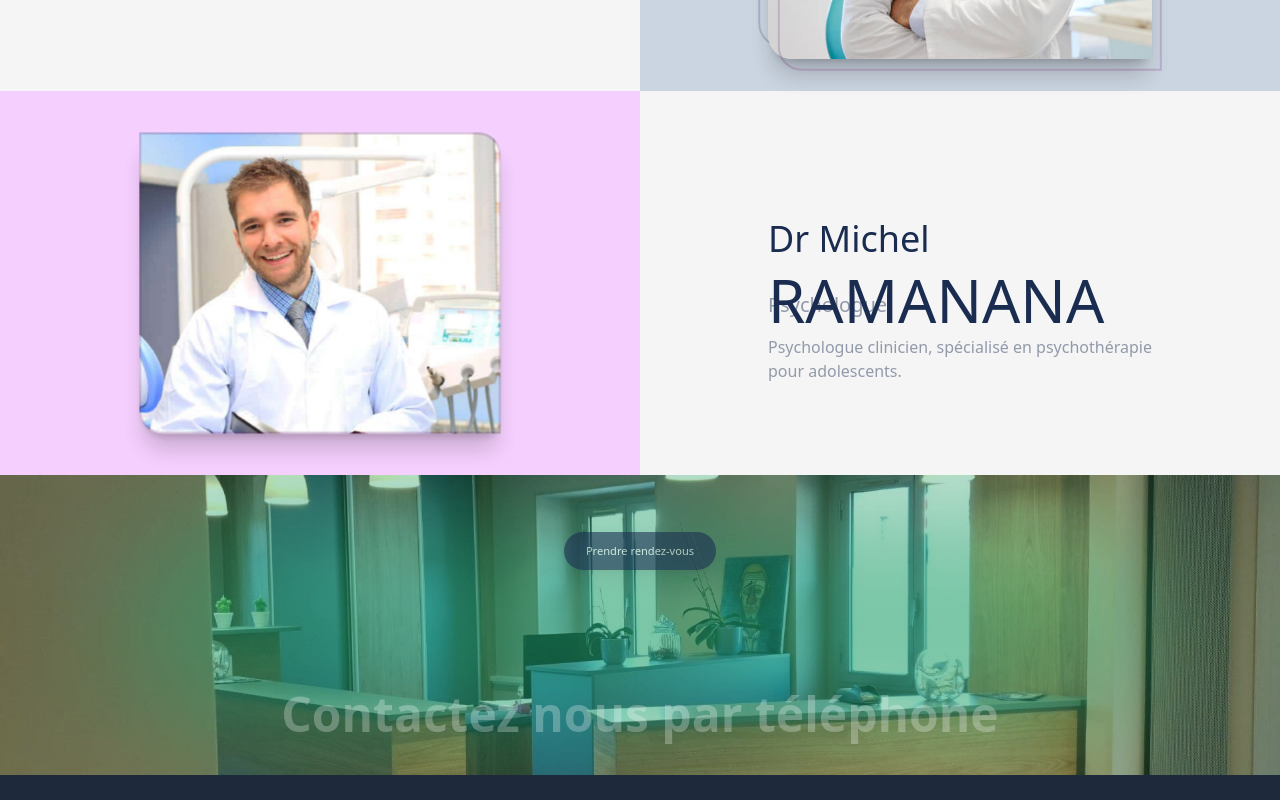
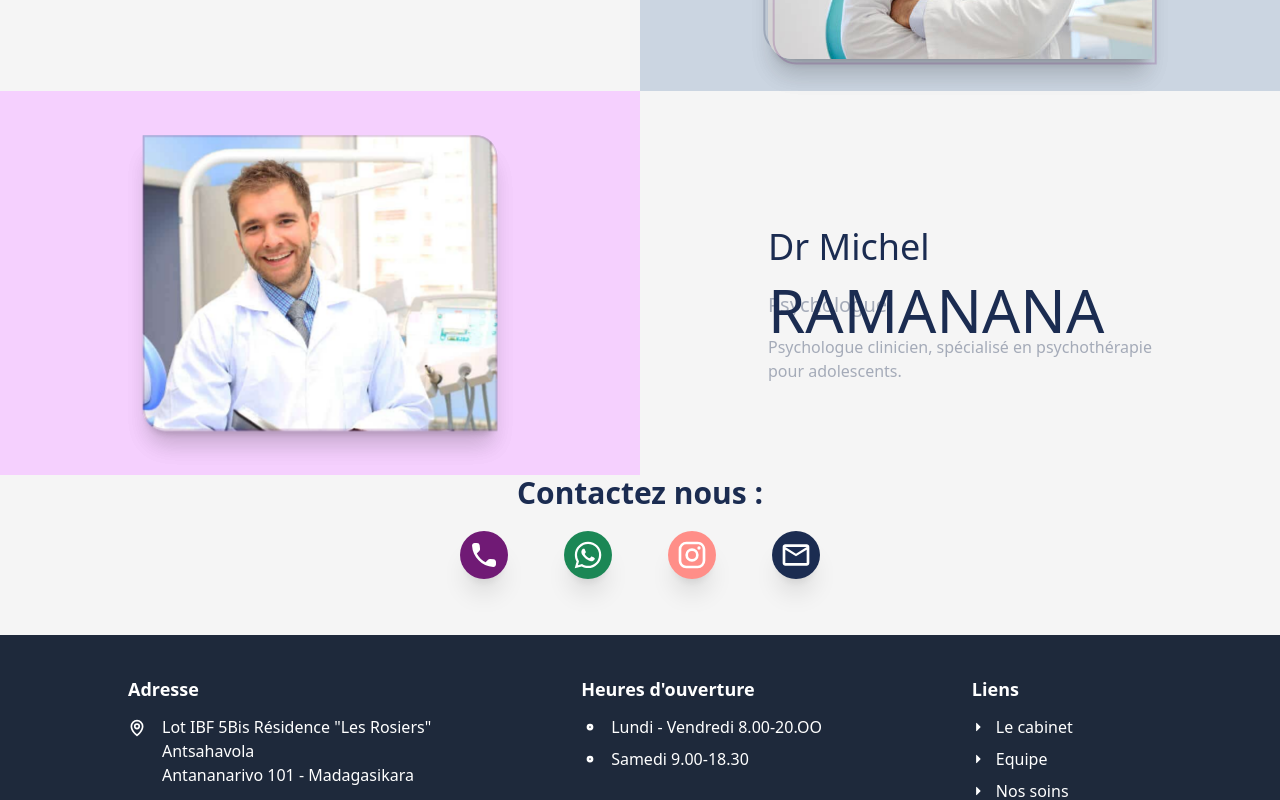
Before and after one commit to Njaka91/Cidro, a React (Vite) app: page /equipe in a window 1280 px wide. Shown: the part 1800-2600 px from the top of the page. Built offline with nearby package versions, Linux system fonts and the light colour scheme.

Commit message:
correction appoitement bottom, logo et titre cidro

```diff
--- a/src/components/AppointmentBottom.jsx
+++ b/src/components/AppointmentBottom.jsx
@@ -1,75 +1,194 @@
-import { motion} from "framer-motion";
+import { motion } from "framer-motion";
 import { useRef } from "react";
-import accueil from "../assets/images/accueil.jpg";
-import { Link } from "react-router-dom";
-import { useScroll } from "framer-motion";
-import { useTransform } from "framer-motion";
+import { useInView } from "framer-motion";
 
 const AppointmentBottom = () => {
   const ref = useRef(null);
-  const {scrollYProgress} = useScroll({
-    target:ref,
-    offset: ["start end", "end start"]
-  });
-
-  const y = useTransform(scrollYProgress, [0, 0.35], [200, 0])
-  const opacity = useTransform(scrollYProgress, [0.15, 0.35], [0, 1])
-
-  const y2 = useTransform(scrollYProgress, [0, 0.35], [100, 0])
-  const opacity2 = useTransform(scrollYProgress, [0.25, 0.35], [0, 1])
-
-  const scale = useTransform(scrollYProgress, [0, 0.35], [0.5, 1])
-  const opacity3 = useTransform(scrollYProgress, [0, 0.35], [0, 1])
-
-
+  const isInView = useInView(ref);
 
   return (
-    <div className="relative overflow-hidden h-[300px] bg-slate-600">
-      <img src={accueil} alt="logo" className="object-cover w-full h-full" />
-      <div className="absolute inset-0 flex items-center justify-center">
-        <div className="h-4/5 w-4/5 rounded-full bg-[#1ea06c] opacity-50 blur-3xl shadow-[0_0_30px_rgba(0,0,0,0.8)]"></div>
-      </div>
-      <div className="absolute inset-0 flex items-center justify-center">
-        <div className="h-full w-full bg-[#1ea06c] opacity-20"></div>
-      </div>
-
-      <div className="absolute inset-0 flex flex-col items-center justify-center gap-8" ref={ref}>
+    <div className="flex flex-col relative justify-center items-center gap-5 overflow-hidden px-32 pb-14 ">
+      <motion.div
+        ref={ref}
+        className="text-3xl font-semibold text-[#1B2C51]"
+        style={{
+          opacity: isInView ? 1 : 0,
+          transition: "all 0.9s cubic-bezier(0.17, 0.55, 0.55, 1) 0.1s",
+        }}
+      >
+        Contactez nous :
+      </motion.div>
+      <div
+        className=" inset-0 flex flex-row items-center justify-center gap-14"
+        ref={ref}
+      >
         <motion.div
-        style={{
-          scale: scale,
-          opacity: opacity3,
-        }}
-        className="btn relative bg-[#1B2C51] w-[15%] rounded-full shadow-xl border-0 text-white font-medium group hover:bg-[#1B2C51]">
-          <span className="relative z-40">
-            <Link to="/prendrerendez-vous">Prendre rendez-vous</Link>
+          ref={ref}
+          initial={{ x: 200, rotate: 270, opacity: 0 }}
+          animate={
+            isInView
+              ? { x: 0, rotate: 0, opacity: 1 }
+              : { x: 200, rotate: 270, opacity: 0 }
+          }
+          transition={{
+            duration: 0.9,
+            delay: 0.1,
+            ease: [0.17, 0.55, 0.55, 1],
+          }}
+          className="flex items-center justify-center relative bg-fuchsia-900 h-12 w-12 rounded-full shadow-xl border-0 text-white font-medium group hover:bg-fuchsia-950"
+        >
+          <span className="relative z-40 group inline-block">
+            <svg
+              xmlns="http://www.w3.org/2000/svg"
+              width="2em"
+              height="2em"
+              viewBox="0 0 24 24"
+            >
+              <path
+                fill="currentColor"
+                d="m19.23 15.26l-2.54-.29a1.99 1.99 0 0 0-1.64.57l-1.84 1.84a15.05 15.05 0 0 1-6.59-6.59l1.85-1.85c.43-.43.64-1.03.57-1.64l-.29-2.52a2 2 0 0 0-1.99-1.77H5.03c-1.13 0-2.07.94-2 2.07c.53 8.54 7.36 15.36 15.89 15.89c1.13.07 2.07-.87 2.07-2v-1.73c.01-1.01-.75-1.86-1.76-1.98"
+              ></path>
+            </svg>
+            <span
+              className="invisible opacity-0 -translate-y-2 text-center group-hover:visible group-hover:translate-y-0 group-hover:opacity-100
+               transition-all duration-[400ms] ease-in-out bg-fuchsia-950
+               left-1/2 transform -translate-x-1/2 -bottom-14 rounded-full p-2  absolute w-40"
+            >
+              +261 38 08 500 00
+            </span>
+            <span
+              className="invisible opacity-0 -translate-y-2 text-center group-hover:visible group-hover:translate-y-0 group-hover:opacity-100
+       transition-all duration-[400ms] ease-in-out bg-fuchsia-950
+       left-1/2 transform -translate-x-1/2 -bottom-5 h-2 w-2 absolute rotate-45"
+            />
           </span>
-          <span className="absolute inset-0 w-0 h-full opacity-0 rounded-full bg-fuchsia-900 transition-all duration-300 group-hover:opacity-75 group-hover:w-full"></span>
         </motion.div>
 
-
-          <>
-            <motion.div
-            ref= {ref}
-              className="text-5xl font-semibold text-white"
-              style={{
-                y:y,
-                opacity: opacity,
-              }}
+        <motion.div
+          ref={ref}
+          initial={{ x: 250, rotate: 270, opacity: 0 }}
+          animate={
+            isInView
+              ? { x: 0, rotate: 0, opacity: 1 }
+              : { x: 250, rotate: 270, opacity: 0 }
+          }
+          transition={{
+            duration: 0.9,
+            delay: 0.12,
+            ease: [0.17, 0.55, 0.55, 1],
+          }}
+          className="flex items-center justify-center relative bg-[#1b8755] hover:bg-[#146640] h-12 w-12 rounded-full shadow-xl border-0 text-white font-medium group"
+        >
+          <span className="relative z-40 group inline-block">
+            <svg
+              xmlns="http://www.w3.org/2000/svg"
+              width="2em"
+              height="2em"
+              viewBox="0 0 24 24"
             >
-              Contactez nous par téléphone
-            </motion.div>
-
-            <motion.div
-            ref={ref}
-              className="text-3xl font-semibold text-white"
-              style={{
-                y:y2,
-                opacity: opacity2,
-              }}
+              <path
+                fill="currentColor"
+                d="M19.05 4.91A9.82 9.82 0 0 0 12.04 2c-5.46 0-9.91 4.45-9.91 9.91c0 1.75.46 3.45 1.32 4.95L2.05 22l5.25-1.38c1.45.79 3.08 1.21 4.74 1.21c5.46 0 9.91-4.45 9.91-9.91c0-2.65-1.03-5.14-2.9-7.01m-7.01 15.24c-1.48 0-2.93-.4-4.2-1.15l-.3-.18l-3.12.82l.83-3.04l-.2-.31a8.26 8.26 0 0 1-1.26-4.38c0-4.54 3.7-8.24 8.24-8.24c2.2 0 4.27.86 5.82 2.42a8.18 8.18 0 0 1 2.41 5.83c.02 4.54-3.68 8.23-8.22 8.23m4.52-6.16c-.25-.12-1.47-.72-1.69-.81c-.23-.08-.39-.12-.56.12c-.17.25-.64.81-.78.97c-.14.17-.29.19-.54.06c-.25-.12-1.05-.39-1.99-1.23c-.74-.66-1.23-1.47-1.38-1.72c-.14-.25-.02-.38.11-.51c.11-.11.25-.29.37-.43s.17-.25.25-.41c.08-.17.04-.31-.02-.43s-.56-1.34-.76-1.84c-.2-.48-.41-.42-.56-.43h-.48c-.17 0-.43.06-.66.31c-.22.25-.86.85-.86 2.07s.89 2.4 1.01 2.56c.12.17 1.75 2.67 4.23 3.74c.59.26 1.05.41 1.41.52c.59.19 1.13.16 1.56.1c.48-.07 1.47-.6 1.67-1.18c.21-.58.21-1.07.14-1.18s-.22-.16-.47-.28"
+              ></path>
+            </svg>
+            <span
+              className="invisible opacity-0 -translate-y-2 text-center group-hover:visible group-hover:translate-y-0 group-hover:opacity-100
+               transition-all duration-[400ms] ease-in-out bg-[#146640]
+               left-1/2 transform -translate-x-1/2 -bottom-14 rounded-full p-2  absolute w-40"
             >
               +261 38 08 500 00
-            </motion.div>
-          </>
+            </span>
+            <span
+              className="invisible opacity-0 -translate-y-2 text-center group-hover:visible group-hover:translate-y-0 group-hover:opacity-100
+       transition-all duration-[400ms] ease-in-out bg-[#146640]
+       left-1/2 transform -translate-x-1/2 -bottom-5 h-2 w-2 absolute rotate-45"
+            />
+          </span>
+        </motion.div>
+
+        <motion.div
+          ref={ref}
+          initial={{ x: 300, rotate: 270, opacity: 0 }}
+          animate={
+            isInView
+              ? { x: 0, rotate: 0, opacity: 1 }
+              : { x: 300, rotate: 270, opacity: 0 }
+          }
+          transition={{
+            duration: 0.9,
+            delay: 0.14,
+            ease: [0.17, 0.55, 0.55, 1],
+          }}
+          className="flex items-center justify-center relative bg-[#ff8e88] hover:bg-[#e9635c] h-12 w-12 rounded-full shadow-xl border-0 text-white font-medium group "
+        >
+          <span className="relative z-40 group inline-block">
+            <svg
+              xmlns="http://www.w3.org/2000/svg"
+              width="2em"
+              height="2em"
+              viewBox="0 0 24 24"
+            >
+              <path
+                fill="currentColor"
+                d="M7.8 2h8.4C19.4 2 22 4.6 22 7.8v8.4a5.8 5.8 0 0 1-5.8 5.8H7.8C4.6 22 2 19.4 2 16.2V7.8A5.8 5.8 0 0 1 7.8 2m-.2 2A3.6 3.6 0 0 0 4 7.6v8.8C4 18.39 5.61 20 7.6 20h8.8a3.6 3.6 0 0 0 3.6-3.6V7.6C20 5.61 18.39 4 16.4 4zm9.65 1.5a1.25 1.25 0 0 1 1.25 1.25A1.25 1.25 0 0 1 17.25 8A1.25 1.25 0 0 1 16 6.75a1.25 1.25 0 0 1 1.25-1.25M12 7a5 5 0 0 1 5 5a5 5 0 0 1-5 5a5 5 0 0 1-5-5a5 5 0 0 1 5-5m0 2a3 3 0 0 0-3 3a3 3 0 0 0 3 3a3 3 0 0 0 3-3a3 3 0 0 0-3-3"
+              ></path>
+            </svg>
+            <span
+              className="invisible opacity-0 -translate-y-2 text-center group-hover:visible group-hover:translate-y-0 group-hover:opacity-100
+               transition-all duration-[350ms] ease-in-out bg-[#e9635c]
+               left-1/2 transform -translate-x-1/2 -bottom-14 rounded-full p-2  absolute w-40"
+            >
+              Cidro.Cabinet
+            </span>
+            <span
+              className="invisible opacity-0 -translate-y-2 text-center group-hover:visible group-hover:translate-y-0 group-hover:opacity-100
+       transition-all duration-[400ms] ease-in-out bg-[#e9635c]
+       left-1/2 transform -translate-x-1/2 -bottom-5 h-2 w-2 absolute rotate-45"
+            />
+          </span>
+        </motion.div>
+
+        <motion.div
+          ref={ref}
+          initial={{ x: 350, rotate: 270, opacity: 0 }}
+          animate={
+            isInView
+              ? { x: 0, rotate: 0, opacity: 1 }
+              : { x: 350, rotate: 270, opacity: 0 }
+          }
+          transition={{
+            duration: 0.9,
+            delay: 0.16,
+            ease: [0.17, 0.55, 0.55, 1],
+          }}
+          className="flex items-center justify-center relative bg-[#1B2C51] hover:bg-[#101e3b] h-12 w-12 rounded-full shadow-xl border-0 text-white font-medium group "
+        >
+          <span className="relative z-40 group inline-block">
+            <svg
+              xmlns="http://www.w3.org/2000/svg"
+              width="2em"
+              height="2em"
+              viewBox="0 0 24 24"
+            >
+              <path
+                fill="currentColor"
+                d="M4 20q-.825 0-1.412-.587T2 18V6q0-.825.588-1.412T4 4h16q.825 0 1.413.588T22 6v12q0 .825-.587 1.413T20 20zm8-7L4 8v10h16V8zm0-2l8-5H4zM4 8V6v12z"
+              ></path>
+            </svg>
+            <span
+              className="invisible opacity-0 -translate-y-2 text-center group-hover:visible group-hover:translate-y-0 group-hover:opacity-100
+               transition-all duration-[400ms] ease-in-out bg-[#101e3b]
+               left-1/2 transform -translate-x-1/2 -bottom-14 rounded-full p-2  absolute w-72"
+            >
+              Allain.razakatiana.mg@gmail.com
+            </span>
+            <span
+              className="invisible opacity-0 -translate-y-2 text-center group-hover:visible group-hover:translate-y-0 group-hover:opacity-100
+       transition-all duration-[400ms] ease-in-out bg-[#101e3b]
+       left-1/2 transform -translate-x-1/2 -bottom-5 h-2 w-2 absolute rotate-45"
+            />
+          </span>
+        </motion.div>
 
       </div>
     </div>
--- a/src/components/Button.jsx
+++ b/src/components/Button.jsx
@@ -1,29 +1,64 @@
+import { Link } from "react-router-dom";
+import { motion } from "framer-motion"
+import { useRef } from "react";
 import { useScroll } from "framer-motion";
-import {motion, useTransform} from "framer-motion"
-import { useRef } from "react";
-import { Link } from "react-router-dom"
+import { useTransform } from "framer-motion";
+
 const Button = () => {
-    const targetRef = useRef(null);
-    const { scrollYProgress } = useScroll({
-      target: targetRef,
-      // offset: ["start", "end", "end", "start"]
-    });
-    const buttonScale = useTransform(scrollYProgress, [0.2, 0], [1, 0.5]);
-  const buttonOpacity = useTransform(scrollYProgress, [0.2, 0], [1, 0]);
+
+  const ref = useRef(null);
+  const { scrollYProgress } = useScroll({
+    target: ref,
+  });
+
+  const opacity = useTransform(scrollYProgress, [0.2, 0], [0, 1]);
+  const scale = useTransform(scrollYProgress, [0.2, 0], [0.75, 1]);
+
   return (
-    <div className="stick z-10">
-        <motion.div
-        ref={targetRef}
-        initial={{y: -200}}
-        style={{ scale: buttonScale, opacity: buttonOpacity }}
-        className="btn relative bg-[#1B2C51] w-[15%] rounded-full shadow-xl border-0 text-white font-medium mt-14 group hover:bg-[#1B2C51]">
-          <span className="relative z-40">
-            <Link to="/prendrerendez-vous">Prendre rendez-vous</Link></span>
-          <span className="absolute inset-0 w-0 h-full opacity-0 rounded-full bg-fuchsia-900 transition-all duration-300 group-hover:opacity-75 group-hover:w-full"></span>
-        </motion.div>
+    <div className="fixed flex items-center justify-center bottom-10 right-8 z-50">
+      <Link
+      to= "/prendrerendez-vous">
+      <motion.div
+      ref={ref}
+      style= {{
+        opacity: opacity,
+        scale: scale,
+      }}
+        className="join group overflow-hidden cursor-pointer bg-fuchsia-900 rounded-full"
+      >
+        <div
+          className="w-0 h-12 text-center opacity-0  flex items-center justify-center invisible group-hover:w-44
+          group-hover:visible group-hover:opacity-100
+          transition-all duration-[300ms] ease-in-out
+  "
+        >
+          <span
+            className="flex items-center justify-center opacity-0 ml-3 w-0 h-0 overflow-hidden group-hover:opacity-100 group-hover:w-40 group-hover:h-14 text-white font-medium
+           transition-opacity duration-[800ms] ease-in-out delay-[150ms]"
+          >
+            Prendre rendez-vous
+          </span>
+        </div>
+        <button
+
+        className="flex items-center justify-center px-3 text-white rounded-full bg-fuchsia-900 border-0 ">
+          <svg
+            xmlns="http://www.w3.org/2000/svg"
+            width="1.5em"
+            height="1.5em"
+            viewBox="0 0 24 24"
+          >
+            <path
+              fill="currentColor"
+              d="M19 19H5V8h14m0-5h-1V1h-2v2H8V1H6v2H5a2 2 0 0 0-2 2v14a2 2 0 0 0 2 2h14a2 2 0 0 0 2-2V5a2 2 0 0 0-2-2m-2.47 8.06L15.47 10l-4.88 4.88l-2.12-2.12l-1.06 1.06L10.59 17z"
+            ></path>
+          </svg>
+        </button>
+      </motion.div>
+      </Link>
+
     </div>
+  );
+};
 
-  )
-}
-
-export default Button
+export default Button;
--- a/src/components/Root.jsx
+++ b/src/components/Root.jsx
@@ -8,6 +8,7 @@ import { useLocation } from "react-router-dom"
 import { useEffect } from "react"
 import bgimg from "../assets/images/bgimg.jpeg"
 import bgimg2 from "../assets/images/cabinet_dentaire.jpg"
+import Button from "./Button"
 
 const Root = () => {
   const { pathname } = useLocation();
@@ -25,6 +26,7 @@ const Root = () => {
       <StubbornImg imgBg={imgBg}/>
       <Outlet/>
       <AppointmentBottom/>
+      <Button/>
       <Footer/>
     </>
   )
--- a/src/components/StubbornImg.jsx
+++ b/src/components/StubbornImg.jsx
@@ -41,7 +41,7 @@ const StubbornImg = ({imgBg}) => {
           transition={{ duration: 0.3, delay: 0.5 }}
           style={{ y: text2YScroll, opacity: text2OpacityScroll }}
         >
-          Cabinet du Dr Razakatiana
+          CIDRO
         </motion.div>
         <motion.div
         style={{ scale: buttonScale, opacity: buttonOpacity }}
--- a/src/components/Team.jsx
+++ b/src/components/Team.jsx
@@ -31,7 +31,7 @@ const Team = () => {
           }}
           className="text-white text-5xl font-medium"
         >
-          Equipe
+          Nos praticiens
         </motion.span>
         <span className="absolute h-[6px] w-40 bg-fuchsia-900 bottom-4  rounded-full left-1/2 transform -translate-x-1/2" />
       </div>
```
Also changed, not shown: src/components/Stubborn.jsx (+3 -4 lines).
